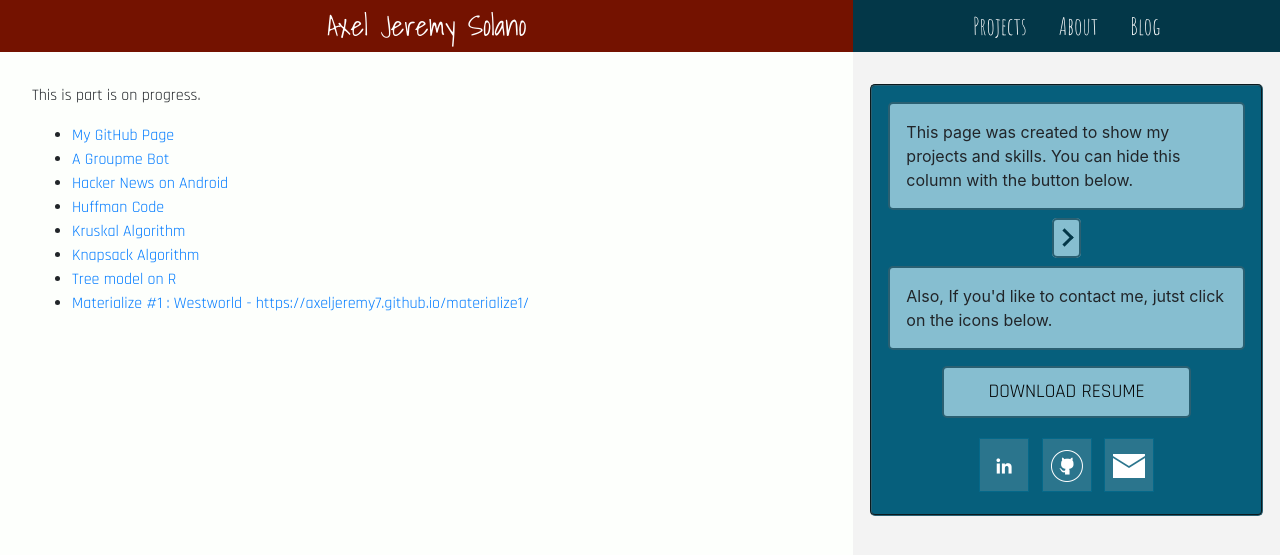
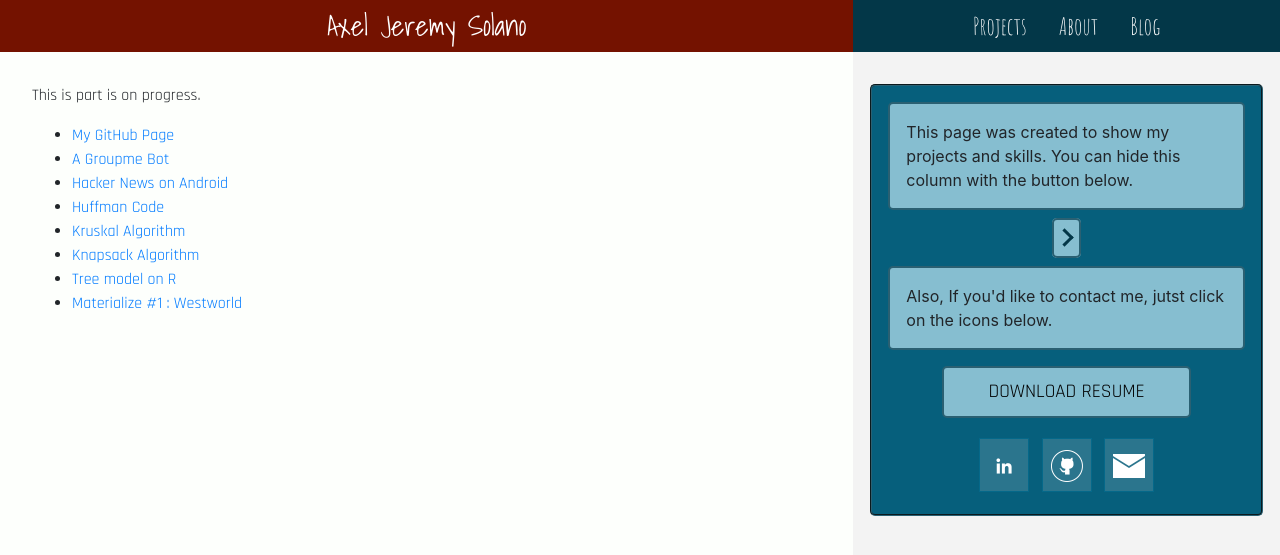
Before and after one commit to axeljeremy7/axeljeremy7.github.io, a Jekyll site: the page built from proyects/index.html, in a window 1280 px wide and 900 px high. Shown: the top 555 px of the window. Built offline with Jekyll 4.4.1, drawn with Linux system fonts in a browser that asks for light colours; some of the changed lines change nothing that is shown.

```diff
--- a/_config.yml
+++ b/_config.yml
@@ -45,8 +45,8 @@
     label: "Tree model on R"
     icon: ""
   mater1:
-    url: "https://github.com/axeljeremy7/materialize1"
-    label: "Materialize #1 : Westworld - https://axeljeremy7.github.io/materialize1/"
+    url: "https://axeljeremy7.github.io/materialize1/"
+    label: "Materialize #1 : Westworld "
     icon: ""
 
 contact_urls:
```
